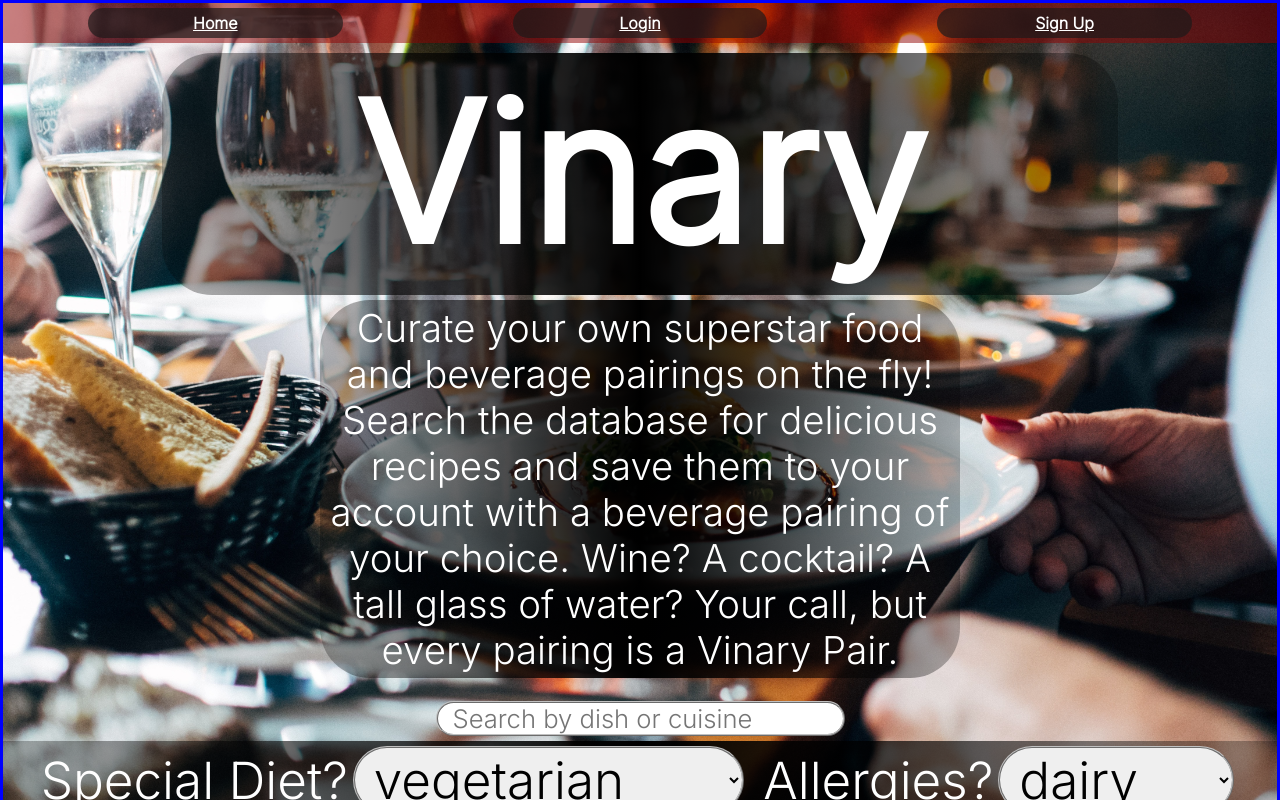
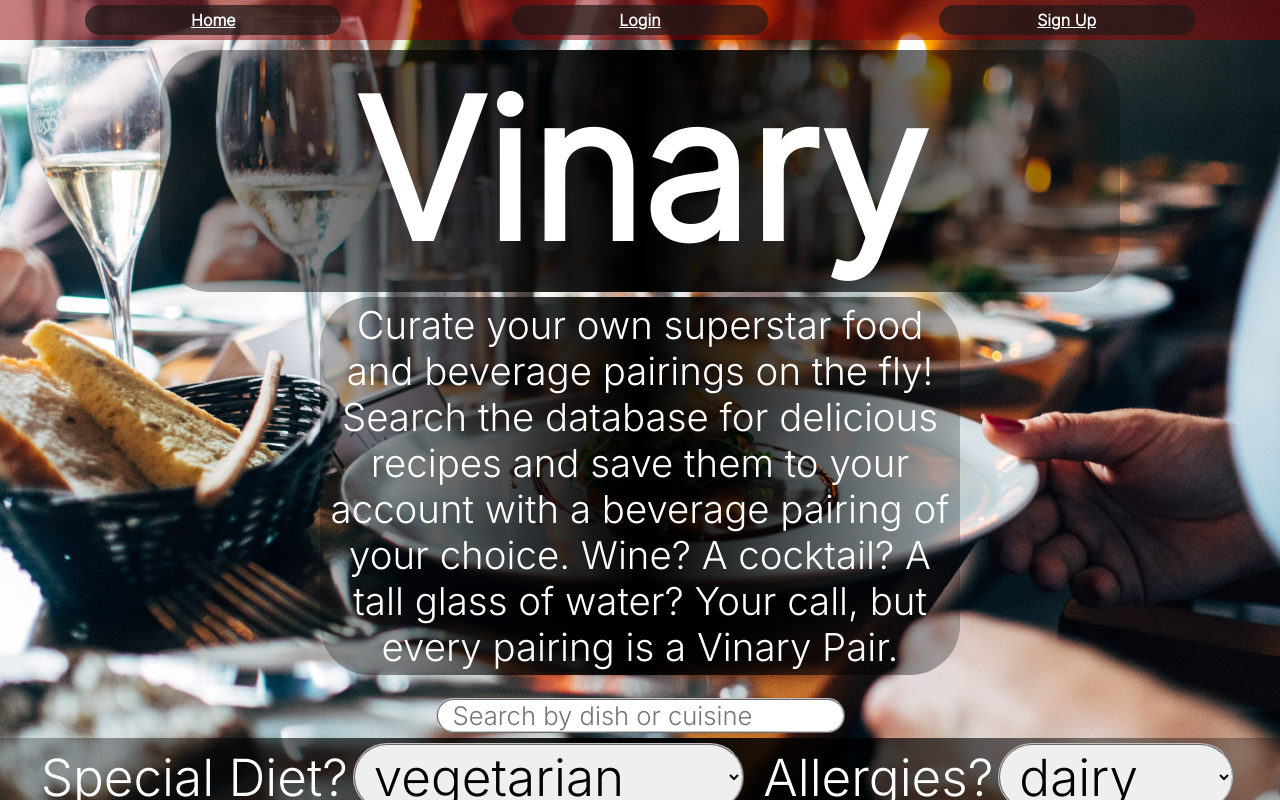
Before and after one commit to zkzerotwo/vinary-capstone-client, a React (Create React App) app: page / in a window 1280 px wide. Shown: the top 800 px of the page. Built offline with nearby package versions, Linux system fonts and the light colour scheme.

Commit message:
css cleaned up

```diff
--- a/src/App.css
+++ b/src/App.css
@@ -294,15 +294,15 @@ textarea {
 /*Responsive Styles*/
 
 @media only screen and (min-width: 320px) {
-  body {
+  /* body {
     border: 3px solid purple;
-  }
+  } */
 }
 
 @media only screen and (min-width: 480px) {
-  body {
+  /* body {
     border: 3px solid green;
-  }
+  } */
   .recipe-poster {
     display: table-cell;
     width: 45%;
@@ -317,32 +317,15 @@ textarea {
 textarea {
   width: 95%;
   height: 10vw;
-  /* padding-left: 20px;
-  padding-right: 20px;
-  border-width: 2px;
-  border-style: ridge;
-  border-color: silver;
-  border-radius: 50px;
-  display: block;
-  margin: auto; */
 }
-  /* li.loot_drop {
-    width: 49%;
-  }
-  .intro-card {
-    width: 74%;
-  }
-  input {
-    width: 75%;
-  } */
 }
 
 /*Android landscape*/
 
 @media only screen and (min-width: 640px) {
-  body {
+  /* body {
     border: 3px solid pink;
-  }
+  } */
   .flight_pair {
     padding: 10px;
     flex: 0 0 75vw;
@@ -351,100 +334,61 @@ textarea {
   height: 50vw;
 }
 .intro-card {
-  /* margin: 5px; */
   width: 50vw;
   font-size: 3vw;
   margin: auto;
   margin-top: 5px;
-  /* padding: 5px; */
 }
 input {
-  /* border-width: 2px;
-  border-style: ridge;
-  border-color: silver;
-  border-radius: 50px;
-  padding-left: 15px;
-  padding-right: 15px;
-  margin: 5px; */
   font-size: 3vw;
-  /* width: 95%; */
 }
 .search-wrap {
-  /* display: table; */
   width: 125vw;
 }
 .recipe-instruc {
   height: 30vw;
   font-size: 2vw;
 }
-  /* li.loot_drop {
-    width: 32%;
-  }
-  .intro-card {
-    width: 32%;
-  }
-  input {
-    width: 50%;
-  }
-  .search-results h3 {
-    width: 50%;
-  } */
 }
 
 /*iPad potrait*/
 
 @media only screen and (min-width: 768px) {
-  body {
+  /* body {
     border: 3px solid red;
-  }
+  } */
   .recipe-instruc {
     height: 40vw;
 }
 .search-wrap {
-  /* display: table; */
   width: 115vw;
 }
 textarea {
-  /* width: 95%; */
   font-size: 2vw;
-  /* height: 10vw; */
 }
 input {
   font-size: 2vw;
-  /* width: 95%; */
 }
-
-
-  /* .intro-card {
-    width: 32%;
-  } */
 }
 
 /*iPad lanscape / small laptop*/
 
 @media only screen and (min-width: 1024px) {
-  body {
+  /* body {
     border: 3px solid blue;
-  }
+  } */
   .recipe-instruc {
     height: 30vw;
 }
 .search-wrap {
-  /* display: table; */
   width: 100vw;
 }
-  /* li.loot_drop {
-    width: 24%;
-  } */
 }
 
 /*large desktop*/
 
 @media only screen and (min-width: 1600px) {
-  body {
+  /* body {
     border: 3px solid yellow;
-  }
-  li.loot_drop {
-    width: 19%;
-  }
+  } */
 }
```
